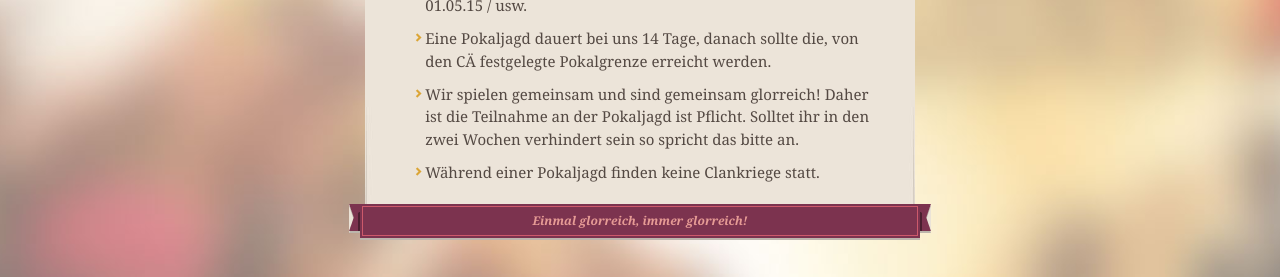
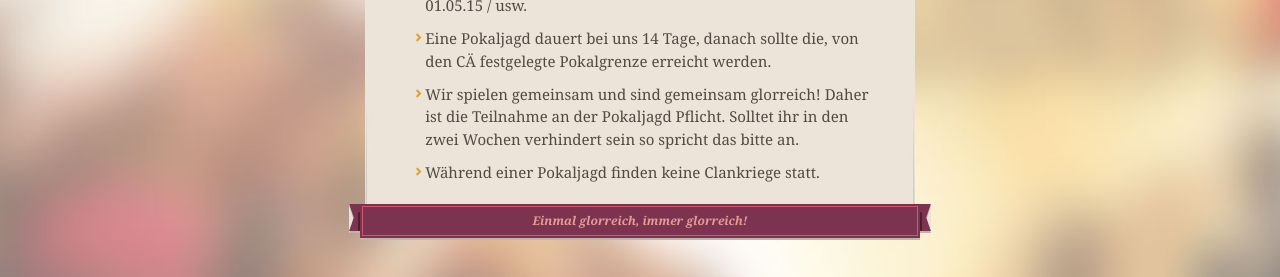
Before and after one commit to glorreich/glorreich.github.io, a Jekyll site: the page built from _posts/2014-11-20-manifest.markdown, in a window 1280 px wide. Shown: the part 1181-1458 px from the top of the page. Built offline with Jekyll 4.4.1, drawn with Linux system fonts in a browser that asks for light colours; nearby versions of some CDN libraries.

Commit message:
Update 2014-11-20-manifest.markdown

```diff
--- a/_posts/2014-11-20-manifest.markdown
+++ b/_posts/2014-11-20-manifest.markdown
@@ -37,6 +37,6 @@ Hier die Regeln die uns wichtig sind.
 
 * Eine Pokaljagd dauert bei uns 14 Tage, danach sollte die, von den CÄ festgelegte Pokalgrenze erreicht werden.
 
-* Wir spielen gemeinsam und sind gemeinsam glorreich! Daher ist die Teilnahme an der Pokaljagd ist Pflicht. Solltet ihr in den zwei Wochen verhindert sein so spricht das bitte an.
+* Wir spielen gemeinsam und sind gemeinsam glorreich! Daher ist die Teilnahme an der Pokaljagd Pflicht. Solltet ihr in den zwei Wochen verhindert sein so spricht das bitte an.
 
 * Während einer Pokaljagd finden keine Clankriege statt.
```
